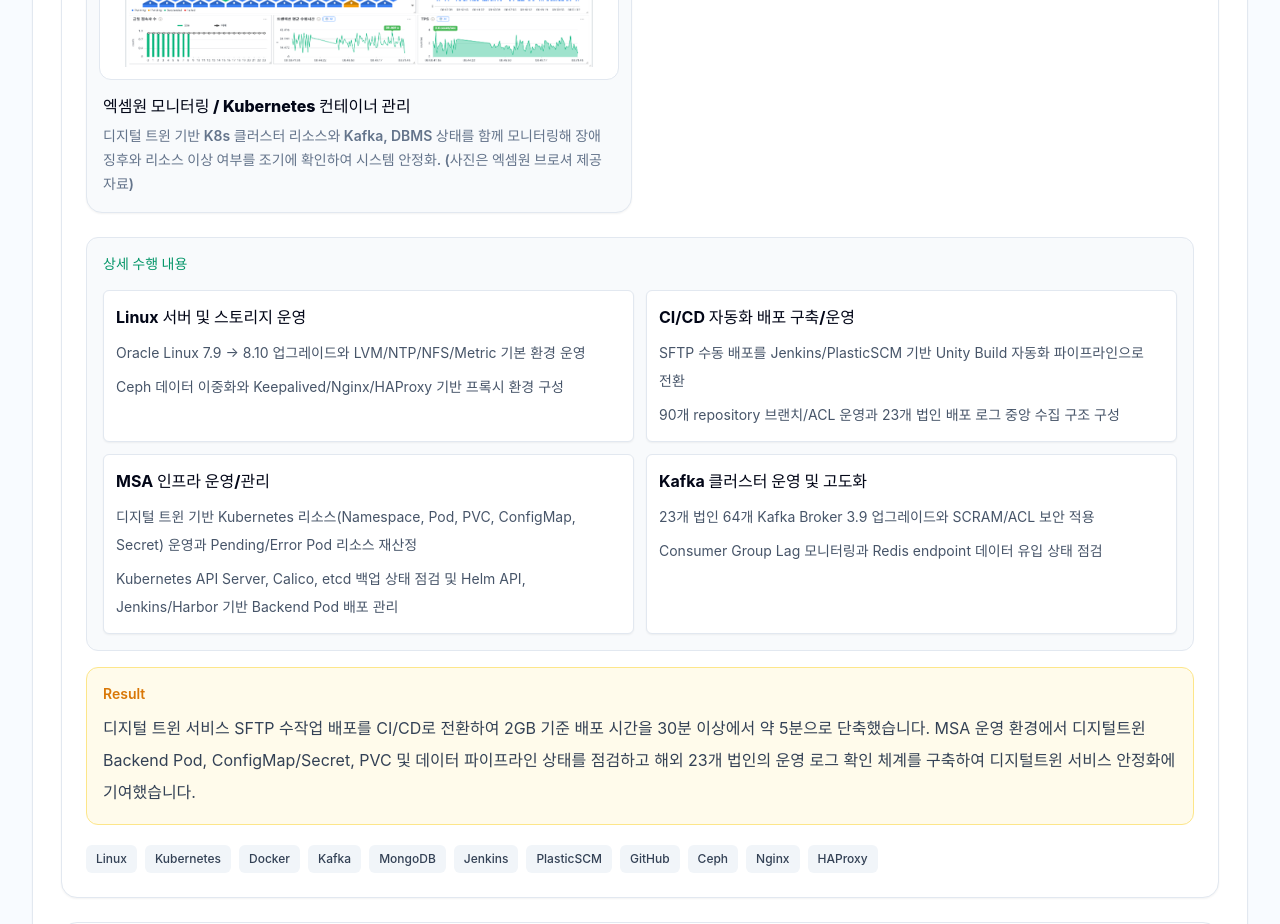
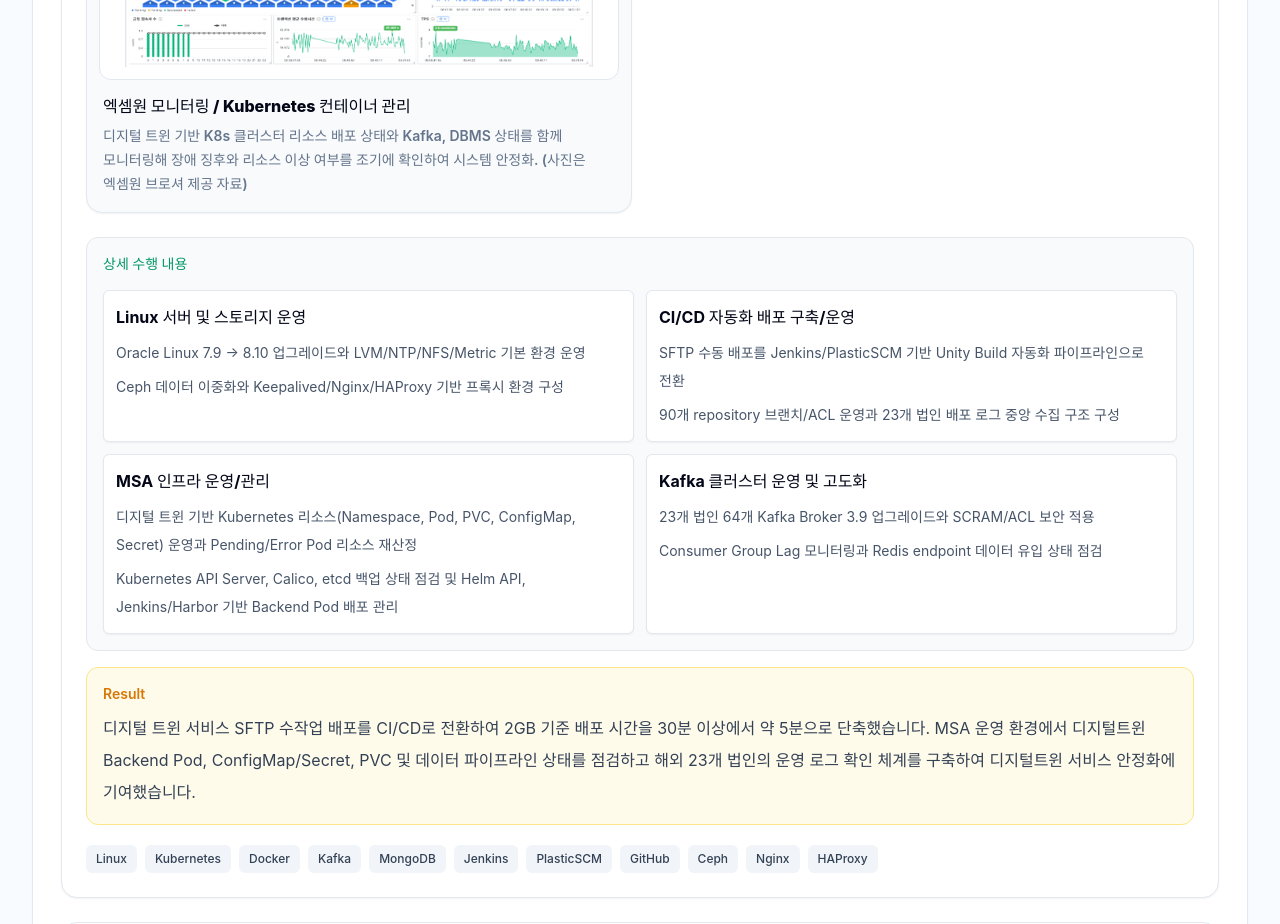
Before and after one commit to JANGSEOKHAN/JANGSEOKHAN.github.io, a React (Vite) app: page / in a window 1280 px wide. Shown: the part 5120-6044 px from the top of the page. Built offline with nearby package versions, Linux system fonts and the light colour scheme; a web font is replaced by a local one.

Commit message:
Clarify Kubernetes deployment monitoring

```diff
--- a/src/data/profile.ts
+++ b/src/data/profile.ts
@@ -278,7 +278,7 @@ export const projects: Project[] = [
       {
         title: '엑셈원 모니터링 / Kubernetes 컨테이너 관리',
         description:
-          '디지털 트윈 기반 K8s 클러스터 리소스와 Kafka, DBMS 상태를 함께 모니터링해 장애 징후와 리소스 이상 여부를 조기에 확인하여 시스템 안정화. (사진은 엑셈원 브로셔 제공 자료)',
+          '디지털 트윈 기반 K8s 클러스터 리소스 배포 상태와 Kafka, DBMS 상태를 함께 모니터링해 장애 징후와 리소스 이상 여부를 조기에 확인하여 시스템 안정화. (사진은 엑셈원 브로셔 제공 자료)',
         imageUrl: 'projects/dmf/k8s-monitoring.png',
         alt: '디지털 트윈 서비스 Kubernetes 컨테이너 관리 및 모니터링 수행',
       },
```
